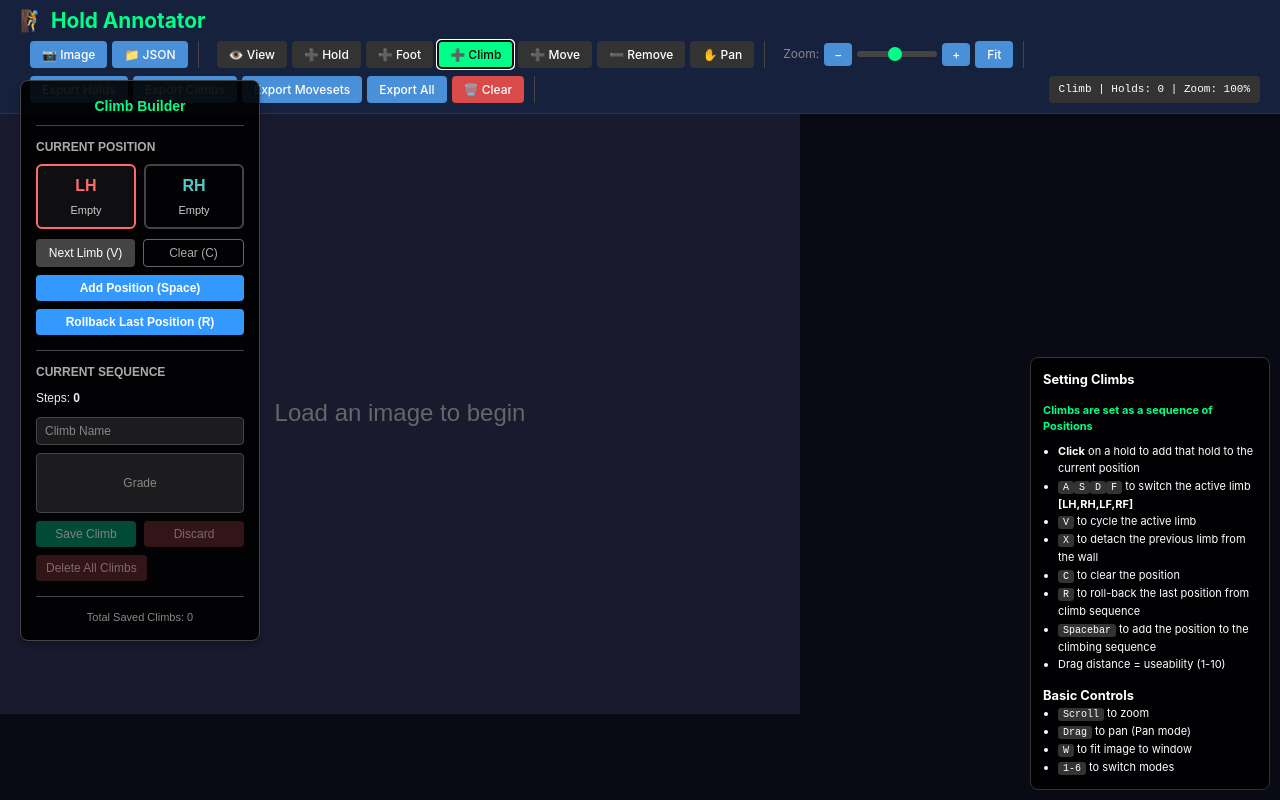
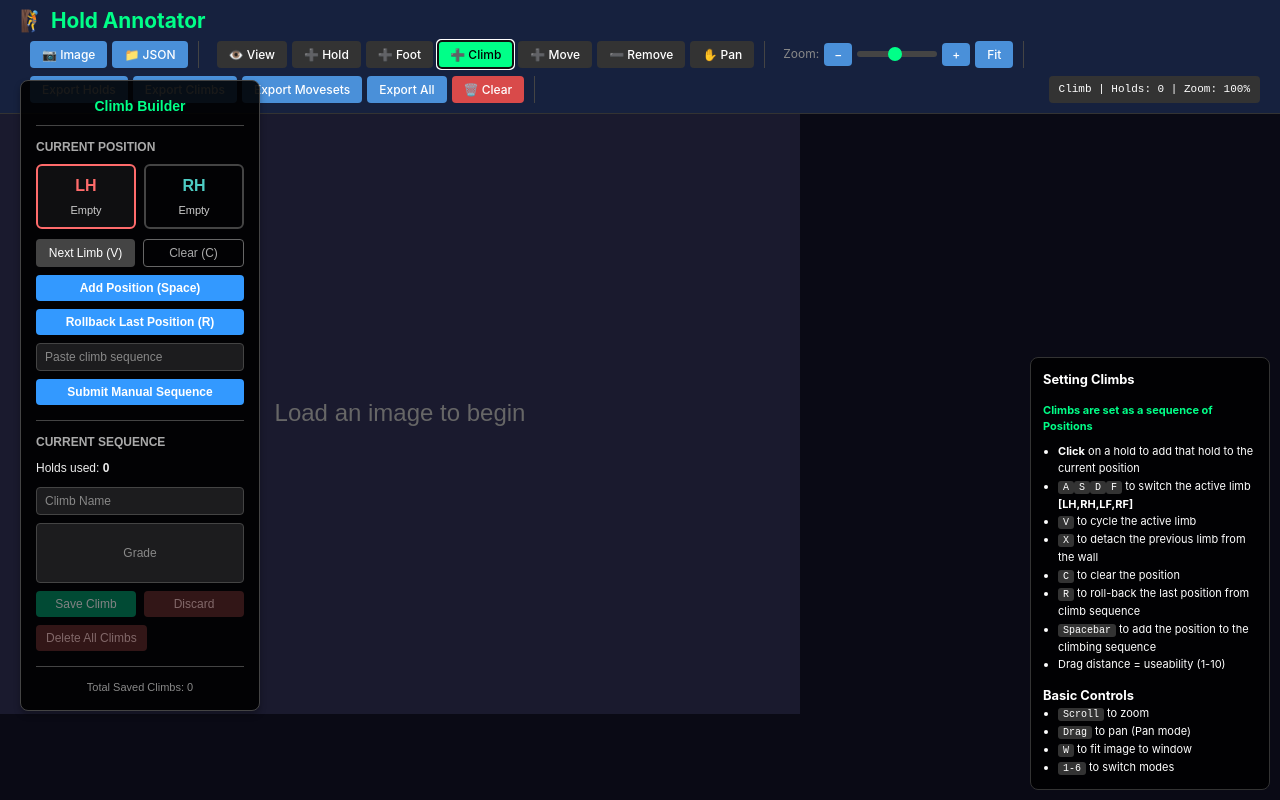
Before and after one commit to EvanMcCormick37/ml-homewall-climb-generator, a React (Vite) app in the folder feature-generation/: page / in a window 1280 px wide. Both pictures are taken after a click on the button "➕ Climb". Built offline with nearby package versions, Linux system fonts and the light colour scheme.

Commit message:
Added Climb text input visualization

```diff
--- a/feature-generation/src/App.jsx
+++ b/feature-generation/src/App.jsx
@@ -195,7 +195,7 @@ function App() {
           holdParams={holdParams}
         />
       )}
-      {mode==='climb' && (<ClimbsPanel climbParams={climbParams}/>)}
+      {mode==='climb' && (<ClimbsPanel climbParams={climbParams} num_holds={holdParams.holds.length}/>)}
       {mode==='move' && (<MovesPanel
                           moveParams = {moveParams}
                           holds = {holdParams.holds}
--- a/feature-generation/src/components/CanvasArea.jsx
+++ b/feature-generation/src/components/CanvasArea.jsx
@@ -146,18 +146,20 @@ const CanvasArea = forwardRef(function CanvasArea({
 
       const x = hold.pixel_x * scale + offsetX;
       const y = hold.pixel_y * scale + offsetY;
-      const radius = 15 * scale;
+      const radius = holdInClimb? 45 * scale : 15 * scale;
 
       // Useful when we add feet back in
       // Draw hold circle
-      ctx.beginPath();
-      ctx.arc(x, y, radius, 0, 2 * Math.PI);
-      ctx.strokeStyle = hold.type === 'hold' ? (holdInClimb? '#ff0000ff' : '#009165ff') : '#63008aff';
-      ctx.lineWidth = holdInClimb? 6 : 3;
-      ctx.stroke();
+      if((mode !== 'climb') || holdInClimb){
+        ctx.beginPath();
+        ctx.arc(x, y, radius, 0, 2 * Math.PI);
+        ctx.strokeStyle = hold.type === 'hold' ? (holdInClimb? '#ff0000ff' : '#009165ff') : '#63008aff';
+        ctx.lineWidth = holdInClimb? 8 : 3;
+        ctx.stroke();
+      }
 
       // Draw pull direction arrow
-      if (!holdInClimb && hold.pull_x !== undefined && hold.pull_y !== undefined) {
+      if ((mode !== 'climb') || holdInClimb && hold.pull_x !== undefined && hold.pull_y !== undefined) {
         const arrowLength = 10 + 30 * arrowSize * scale * (hold.useability / 10);
         const endX = x + hold.pull_x * arrowLength;
         const endY = y + hold.pull_y * arrowLength;
--- a/feature-generation/src/components/ClimbsPanel.jsx
+++ b/feature-generation/src/components/ClimbsPanel.jsx
@@ -1,9 +1,13 @@
 import PropTypes from 'prop-types';
 import { LIMB_CONFIG } from '../config';
+import { useState } from 'react';
 
 export default function ClimbsPanel({
-  climbParams
+  climbParams,
+  num_holds,
 }) {
+  const [manualSequenceInput, setManualSequenceInput] = useState('');
+
   const {
     position,
     currentClimb,
@@ -21,6 +25,7 @@ export default function ClimbsPanel({
     removeLastPositionFromCurrentClimb,
     addCurrentClimbToClimbs
   } = climbParams;
+
   const { holdsByLimb, activeLimb } = position;
 
   // Helper to switch active limb manually
@@ -33,9 +38,45 @@ export default function ClimbsPanel({
 
   // Helper to clear the entire sequence
   const handleResetClimb = () => {
-    if (window.confirm("Are you sure you want to clear the current climb sequence?")) {
       setCurrentClimb([]);
       resetPosition();
+  };
+
+  const handleSubmitManualSequence = () => {
+    const input = manualSequenceInput;
+
+    if (!input) {
+      alert('Please enter a sequence');
+      return;
+    }
+
+    try {
+      const numbers = input.match(/-?\d+/g)?.map(Number);
+
+      if (!numbers || numbers.length === 0) {
+        alert('No valid numbers found in sequence');
+        return;
+      }
+      if (numbers.length % 2 !== 0) {
+        alert('Sequence must contain pairs of numbers (even count)');
+        return;
+      }
+      if(numbers.some((num)=>(num > num_holds || num < -1))){
+        alert('Invalid hold indices! Holds must be valid hold indices or -1 for no hold.')
+        return;
+      }
+
+      // Convert to array of pairs
+      const sequence = [];
+      for (let i = 0; i < numbers.length; i += 2) {
+        sequence.push([numbers[i], numbers[i + 1]]);
+      }
+
+      setCurrentClimb(sequence);
+      setManualSequenceInput('');
+
+    } catch (error) {
+      alert('Error parsing sequence: ' + error.message);
     }
   };
 
@@ -117,6 +158,16 @@ export default function ClimbsPanel({
           <button className="btn btn-primary full-width" onClick={handleRemoveLastPositionFromClimb}>
             Rollback Last Position (R)
           </button>
+          <input
+            type='text'
+            className='climb-input'
+            placeholder="Paste climb sequence"
+            value={manualSequenceInput}
+            onChange={(e) => setManualSequenceInput(e.target.value)}
+            />
+          <button className="btn btn-primary full-width" onClick={handleSubmitManualSequence}>
+            Submit Manual Sequence
+          </button>
         </div>
       </div>
 
@@ -126,8 +177,8 @@ export default function ClimbsPanel({
       <div className="climbs-section">
         <h4>Current Sequence</h4>
         <div className="climbs-stats">
-          <div>Steps: <strong>{currentClimb.length}</strong></div>
-          {holdsUsedInCurrentClimb.map((h)=>(<strong>{`${h}, `}</strong>))}
+          {currentClimb.map((pos)=>(<div><strong>{`[${pos}]`}</strong></div>))}
+          <div>Holds used: <strong>{currentClimb.length}</strong></div>
         </div>
 
         {/* New Input Fields */}
```
Also changed, not shown: 1 other file (tests, documents, lock files or other folders).
